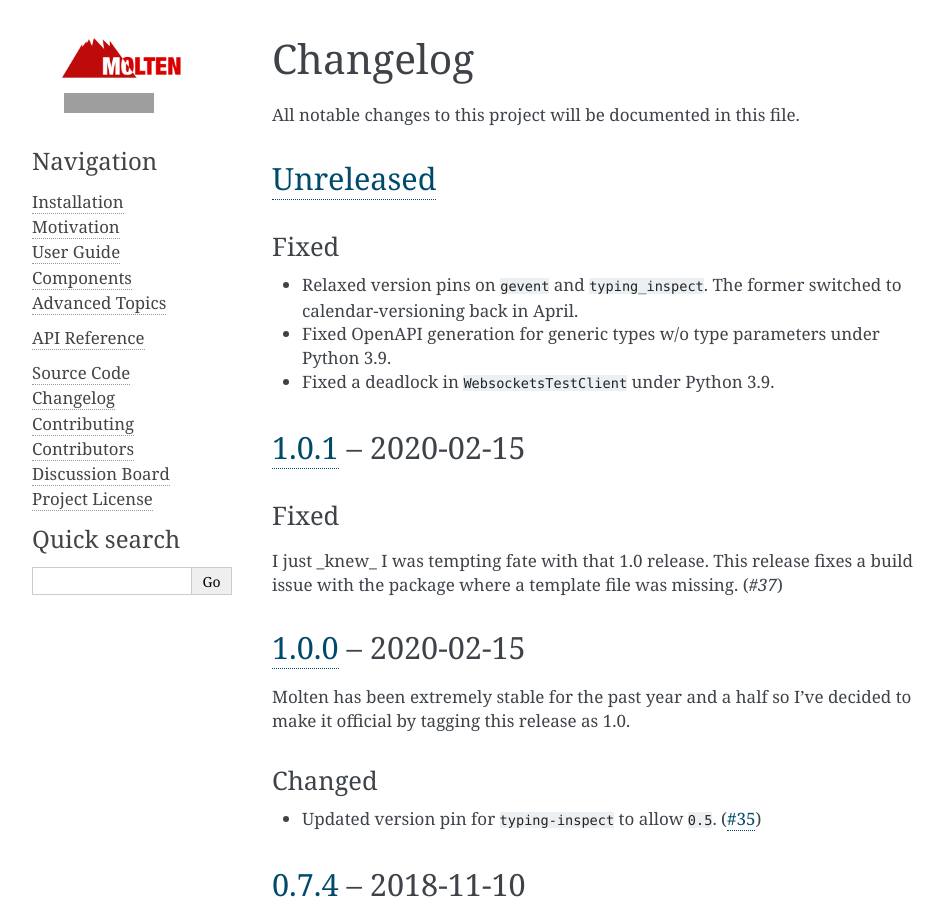
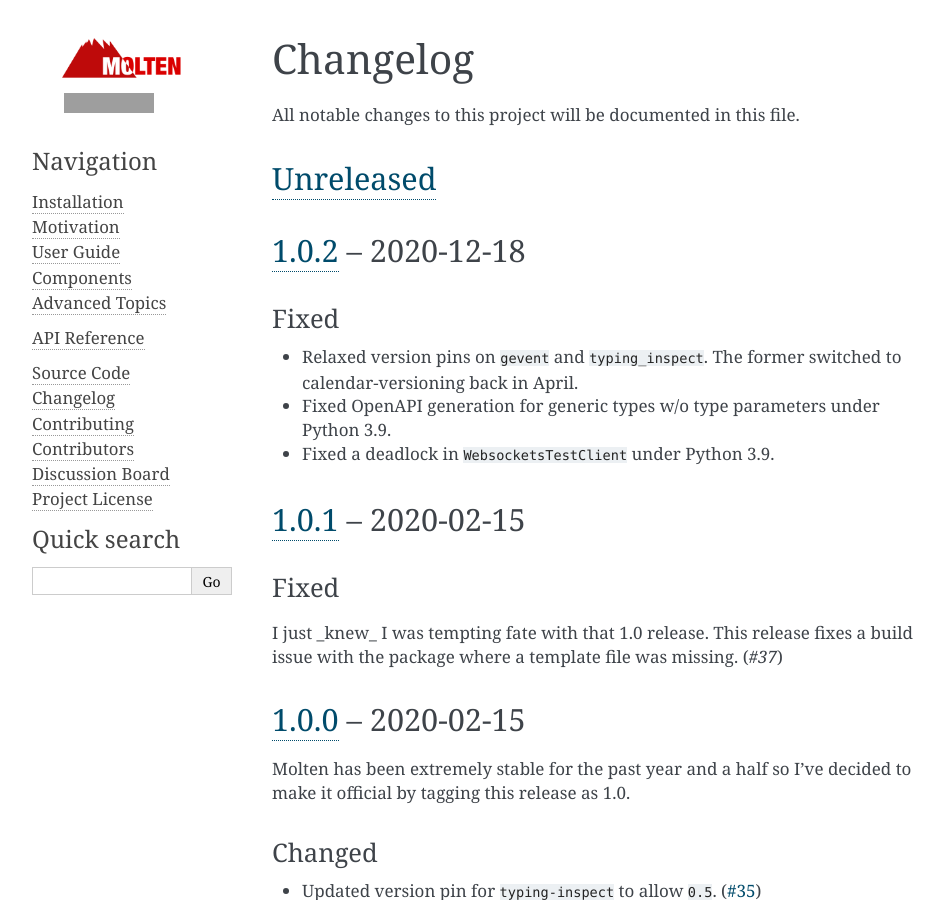
Before and after one commit to Bogdanp/molten, a Sphinx documentation site: the page built from docs/source/changelog.rst, in a window 1280 px wide and 900 px high. Shown: the whole window, without its empty margins (148-1091 px from the left). Built offline with Sphinx 7.4.7, drawn with Linux system fonts in a browser that asks for light colours; grey boxes are pictures that could not be loaded.

Commit message:
doc: mark release in changelog

```diff
--- a/docs/source/changelog.rst
+++ b/docs/source/changelog.rst
@@ -8,6 +8,9 @@ All notable changes to this project will be documented in this file.
 
 `Unreleased`_
 -------------
+
+`1.0.2`_ -- 2020-12-18
+----------------------
 
 Fixed
 ^^^^^
@@ -321,7 +324,8 @@ Changed
 * Initial release.
 
 
-.. _Unreleased: https://github.com/Bogdanp/molten/compare/v1.0.1...HEAD
+.. _Unreleased: https://github.com/Bogdanp/molten/compare/v1.0.2...HEAD
+.. _1.0.2: https://github.com/Bogdanp/molten/compare/v1.0.1...v1.0.2
 .. _1.0.1: https://github.com/Bogdanp/molten/compare/v1.0.0...v1.0.1
 .. _1.0.0: https://github.com/Bogdanp/molten/compare/v0.7.4...v1.0.0
 .. _0.7.4: https://github.com/Bogdanp/molten/compare/v0.7.3...v0.7.4
```
